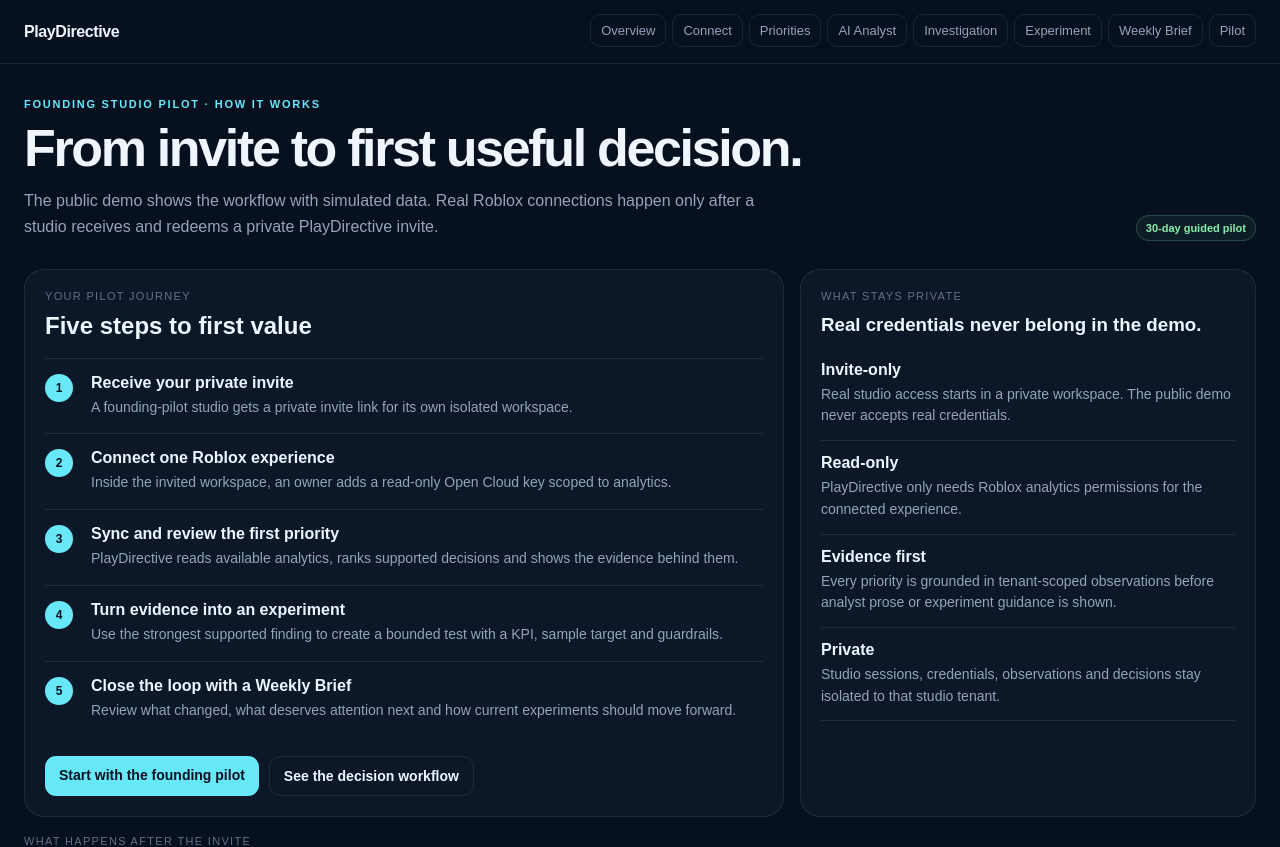
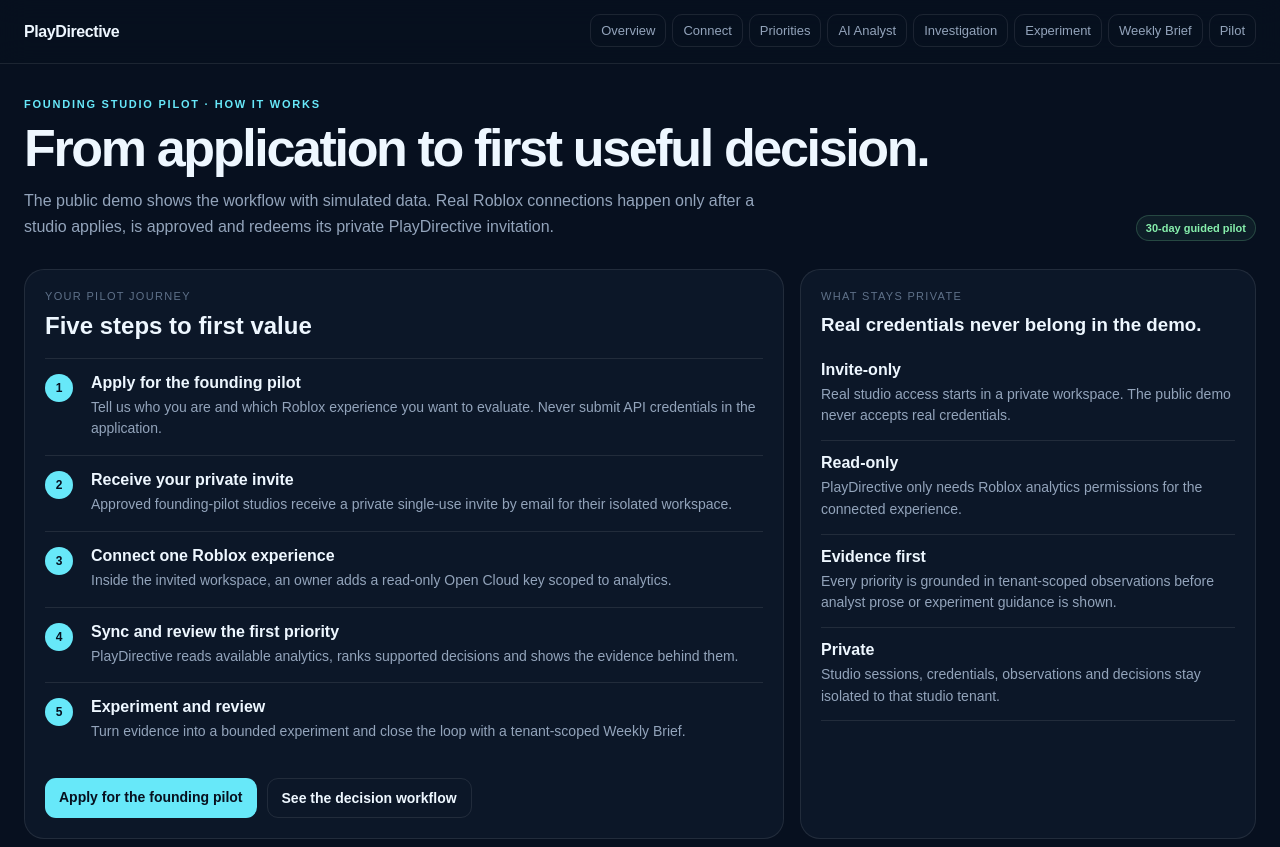
Before and after one commit to danielwauer-maker/roblox-decision-engine, a Next.js app in the folder apps/web/: page /demo/pilot in a window 1280 px wide. Shown: the top 847 px of the page. Built offline with nearby package versions, Linux system fonts and the light colour scheme.

Commit message:
fix(r16): route pilot preview to application flow

```diff
--- a/apps/web/app/demo/pilot/page.tsx
+++ b/apps/web/app/demo/pilot/page.tsx
@@ -1,11 +1,11 @@
 import { Button, Card, DemoShell, PageTitle, Pill, palette } from "../_components";
 
 const steps = [
-  ["1", "Receive your private invite", "A founding-pilot studio gets a private invite link for its own isolated workspace."],
-  ["2", "Connect one Roblox experience", "Inside the invited workspace, an owner adds a read-only Open Cloud key scoped to analytics."],
-  ["3", "Sync and review the first priority", "PlayDirective reads available analytics, ranks supported decisions and shows the evidence behind them."],
-  ["4", "Turn evidence into an experiment", "Use the strongest supported finding to create a bounded test with a KPI, sample target and guardrails."],
-  ["5", "Close the loop with a Weekly Brief", "Review what changed, what deserves attention next and how current experiments should move forward."],
+  ["1", "Apply for the founding pilot", "Tell us who you are and which Roblox experience you want to evaluate. Never submit API credentials in the application."],
+  ["2", "Receive your private invite", "Approved founding-pilot studios receive a private single-use invite by email for their isolated workspace."],
+  ["3", "Connect one Roblox experience", "Inside the invited workspace, an owner adds a read-only Open Cloud key scoped to analytics."],
+  ["4", "Sync and review the first priority", "PlayDirective reads available analytics, ranks supported decisions and shows the evidence behind them."],
+  ["5", "Experiment and review", "Turn evidence into a bounded experiment and close the loop with a tenant-scoped Weekly Brief."],
 ] as const;
 
 const principles = [
@@ -19,8 +19,8 @@
   return (
     <DemoShell eyebrow="Founding studio pilot · how it works">
       <PageTitle
-        title="From invite to first useful decision."
-        copy="The public demo shows the workflow with simulated data. Real Roblox connections happen only after a studio receives and redeems a private PlayDirective invite."
+        title="From application to first useful decision."
+        copy="The public demo shows the workflow with simulated data. Real Roblox connections happen only after a studio applies, is approved and redeems its private PlayDirective invitation."
         action={<Pill tone="good">30-day guided pilot</Pill>}
       />
 
@@ -35,7 +35,7 @@
             </div>
           ))}
           <div style={{ marginTop: 20, display: "flex", gap: 10, flexWrap: "wrap" }}>
-            <Button href="/pricing" primary>Start with the founding pilot</Button>
+            <Button href="/apply" primary>Apply for the founding pilot</Button>
             <Button href="/demo/priorities">See the decision workflow</Button>
           </div>
         </Card>
@@ -53,7 +53,7 @@
       </div>
 
       <div style={{ marginTop: 18 }}>
-        <div style={{ color: palette.faint, fontSize: 11, textTransform: "uppercase", letterSpacing: ".12em" }}>What happens after the invite</div>
+        <div style={{ color: palette.faint, fontSize: 11, textTransform: "uppercase", letterSpacing: ".12em" }}>What happens after approval</div>
         <h2 style={{ margin: "10px 0 16px" }}>A private workspace with a clear next action.</h2>
         <div style={{ display: "grid", gap: 12, gridTemplateColumns: "repeat(auto-fit,minmax(235px,1fr))" }}>
           <Card><Pill tone="neutral">Step 1</Pill><h3 style={{ margin: "12px 0 7px" }}>Connect</h3><p style={{ margin: 0, color: palette.muted, lineHeight: 1.6 }}>The studio owner securely stores a read-only Roblox Open Cloud key and universe ID inside the invited workspace.</p></Card>
```
